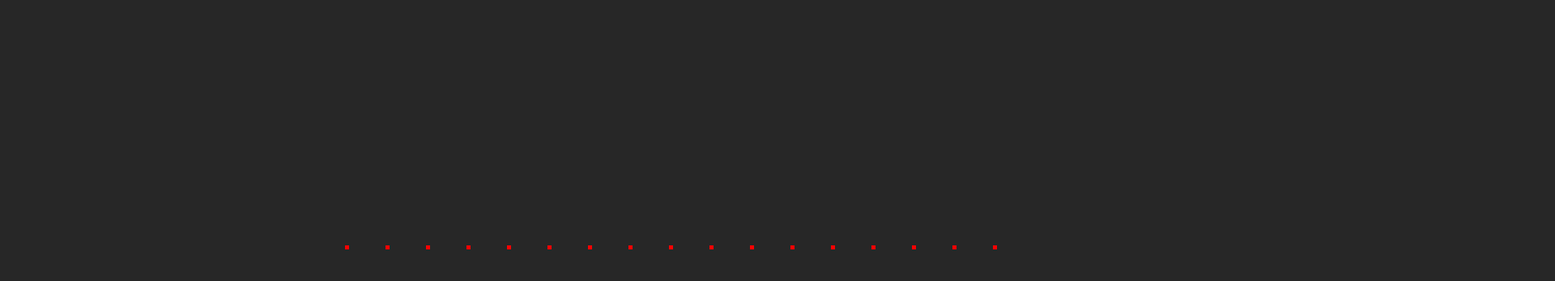
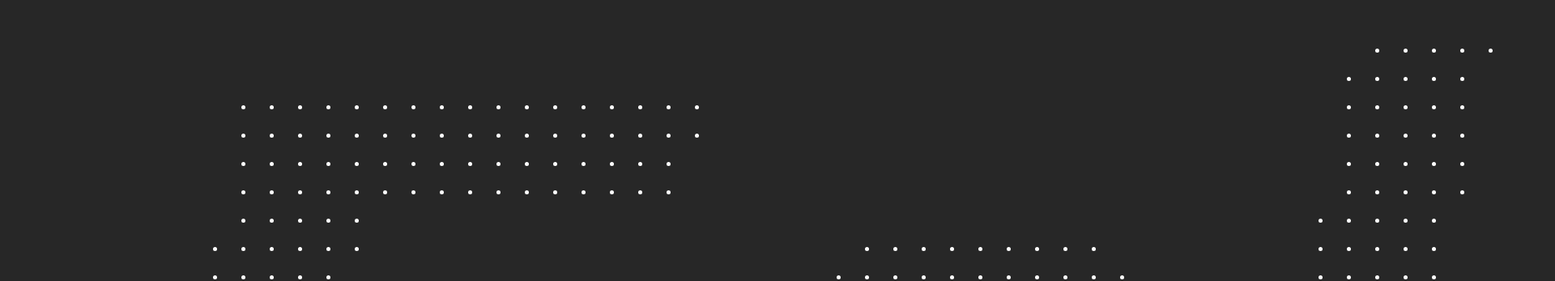
Before and after one commit to MalibusParty/portfolio_website, a Vue app: page / in a window 1280 px wide. Shown: the part 273-620 px from the top of the page at 81% size, 1920 px wide, since content can reach past the window. Built offline with nearby package versions, Linux system fonts and the light colour scheme.

Commit message:
small optimisation

```diff
--- a/src/components/PixelGrid.vue
+++ b/src/components/PixelGrid.vue
@@ -32,19 +32,22 @@ nextTick(() =>{
 
 function createGrid() {
     pixelArr = document.querySelectorAll('.pixel');
+    let finalArr = []
     let arrCounter = 0;
     for(let i = 1; i <= props.xDimension; i++) {
         for(let j = 1; j <= props.yDimension; j++) {
             let ele = pixelArr[arrCounter] as HTMLElement;
             if(newImg[arrCounter++] === 1) {
                 ele.style.gridArea = `${j} / ${i} / span 1 / span 1`;
-                ele.style.backgroundColor = "red";
+                ele.style.backgroundColor = "white";
+                finalArr.push(ele);
             } else {
                 ele.style.gridArea = `${j} / ${i} / span 1 / span 1`;
                 ele.hidden = true;
             }
         }
     }
+    pixelArr = finalArr;
 }
 
 const xPos = ref(0);
@@ -89,8 +92,8 @@ onUnmounted(() => window.removeEventListener('mousemove', update));
     align-items: center;
     justify-items: center;
     gap: 10px;
-    grid-auto-rows: 40px;
-    grid-auto-columns: 40px;
+    grid-auto-rows: 25px;
+    grid-auto-columns: 25px;
 }
 
 .pixel {
@@ -98,6 +101,7 @@ onUnmounted(() => window.removeEventListener('mousemove', update));
     height: 5px;
     background-color: gray;
     margin: 15px;
+    border-radius: 5px;
 }
 
 .pixel:hover {
```
